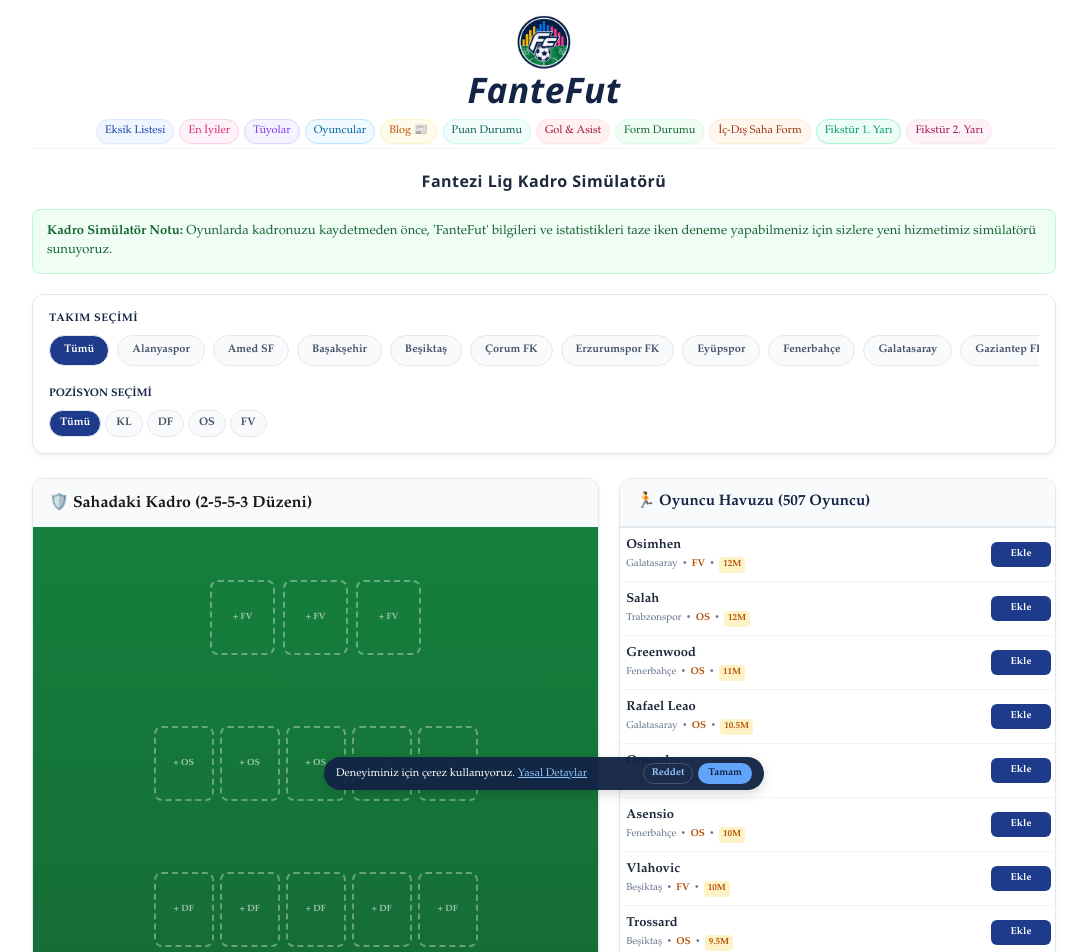
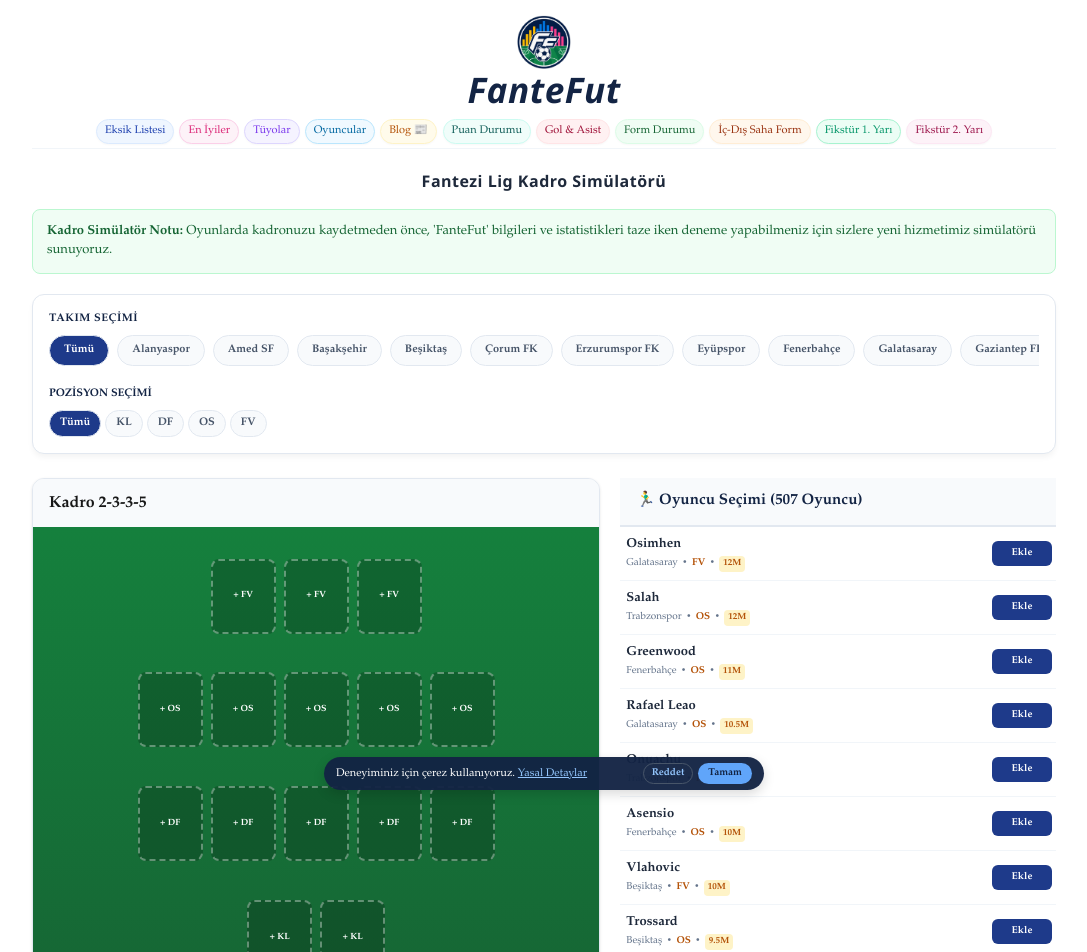
Before and after one commit to fantefut/fantefut, a Next.js app: page /kadronu-dene in a window 1280 px wide. Shown: the top 952 px of the page, without its empty margins (96-1183 px from the left). Built offline with nearby package versions, Linux system fonts and the light colour scheme.

Commit message:
style: kadro deneme sayfa boyutları esitlendi ve pozisyon emojileri eklendi

```diff
--- a/app/kadronu-dene/page.tsx
+++ b/app/kadronu-dene/page.tsx
@@ -227,133 +227,254 @@ export default function KadronuDenePage() {
   }}
 >
   <div style={{ backgroundColor: '#f8fafc', padding: '12px 16px', fontWeight: 'bold', display: 'flex', justifyContent: 'between' }}>
-      <span>🛡️ Sahadaki Kadro (2-5-5-3 Düzeni)</span>
+    {/* 3. Madde uyarınca başlığı sadeleştirdik */}
+    <span>Kadro 2-3-3-5</span>
     {/* Kalan Bütçe alanı buraya gelecek */}
   </div>
 
             {/* YEŞİL SAHA ALANI (Yedek kulübesiz direkt 15 kişi) */}
   <div style={{
     background: 'linear-gradient(to bottom, #15803d, #166534)',
-              padding: '30px 10px', display: 'flex', flexDirection: 'column', gap: '25px', position: 'relative', minHeight: '620px', justifyContent: 'space-around'
+    padding: '20px 10px',
+    display: 'flex',
+    flexDirection: 'column',
+    gap: '15px',
+    position: 'relative',
+    minHeight: '480px', // Reklam için güvenli alan
+    justifyContent: 'space-around' // Satırları sahaya dengeli dağıtması için koruduk
   }}>
 
              {/* 1. Satır: Forvet Satırı (Maks 3 Oyuncu) */}
 <div style={{ display: 'flex', justifyContent: 'center', gap: '8px' }}>
   {getPlayersByPosition("FV").map((p) => (
     <div key={p.id} style={{ textAlign: 'center', width: '65px' }}>
-      <div style={{ backgroundColor: '#1e293b', color: '#ffffff', fontSize: '13px', width: '35px', height: '35px', borderRadius: '50%', display: 'flex', alignItems: 'center', justifyContent: 'center', fontWeight: 'bold', margin: '0 auto' }}>
-        {p.name ? p.name[0] : 'F'}
+      {/* Baş harf alanı kalktı, yerine sabit ⚽ emojisi geldi */}
+      <div style={{ display: 'flex', alignItems: 'center', justifyContent: 'center', backgroundColor: '#1e293b', color: '#ffffff', fontSize: '16px', width: '65px', height: '40px', borderRadius: '8px' }}>
+        ⚽
       </div>
-      <div style={{ backgroundColor: 'rgba(0,0,0,0.85)', color: '#fff', fontSize: '9px', fontWeight: 'bold', padding: '1px 3px', borderRadius: '4px', marginTop: '3px', overflow: 'hidden', textOverflow: 'ellipsis', whiteSpace: 'nowrap' }}>
+
+      {/* Oyuncu İsmi */}
+      <div style={{ backgroundColor: 'rgba(0,0,0,0.85)', color: '#fff', fontSize: '9px', fontWeight: 'bold', padding: '2px 3px', borderRadius: '4px', marginTop: '2px', overflow: 'hidden', textOverflow: 'ellipsis', whiteSpace: 'nowrap' }}>
         {p.name}
       </div>
+
+      {/* Fiyat Alanı */}
       <div style={{ color: '#fef08a', fontSize: '9px', fontWeight: 'bold', marginTop: '1px' }}>{p.price}M</div>
-      <button onClick={() => removePlayer(p)} style={{ backgroundColor: '#ef4444', color: '#fff', border: 'none', fontSize: '8px', padding: '1px 4px', borderRadius: '3px', marginTop: '2px', cursor: 'pointer' }}>X</button>
+
+      {/* Kaldır Butonu */}
+      <button
+        onClick={() => removePlayer(p)}
+        style={{ backgroundColor: '#ef4444', color: '#ffffff', border: 'none', fontSize: '8px', padding: '1px 4px', borderRadius: '4px', marginTop: '2px', width: '100%', cursor: 'pointer', fontWeight: 'bold' }}
+      >
+        Kaldır
+      </button>
     </div>
   ))}
 
+  {/* Boş Forvet Alanları (Genişlik ve Yükseklik Dolu Kartlarla Birebir Eşitlendi) */}
   {Array.from({ length: 3 - getPlayersByPosition("FV").length }).map((_, i) => (
     <div
       key={i}
       onClick={() => setSeciliPozisyon("FV")}
-      style={{ border: '2px dashed rgba(255,255,255,0.35)', borderRadius: '8px', width: '65px', height: '75px', display: 'flex', alignItems: 'center', justifyContent: 'center', color: 'rgba(255,255,255,0.6)', fontSize: '9px', fontWeight: 'bold', cursor: 'pointer' }}
+      style={{
+        border: '2px dashed rgba(255,255,255,0.35)',
+        borderRadius: '8px',
+        width: '65px',
+        height: '75px',
+        display: 'flex',
+        flexDirection: 'column',
+        alignItems: 'center',
+        justifyContent: 'center',
+        color: '#ffffff',
+        fontSize: '9px',
+        fontWeight: 'bold',
+        cursor: 'pointer',
+        backgroundColor: 'rgba(0,0,0,0.2)'
+      }}
     >
-      + FV
-    </div>
-  ))}
-</div>
-
-              {/* 2. Satır: Orta Saha Satırı (Maks 5 Oyuncu) */}
-<div style={{ display: 'flex', justifyContent: 'center', gap: '6px' }}>
-  {getPlayersByPosition("OS").map((p) => (
-    <div key={p.id} style={{ textAlign: 'center', width: '60px' }}>
-      <div style={{ backgroundColor: '#1e293b', color: '#ffffff', fontSize: '13px', width: '35px', height: '35px', borderRadius: '50%', display: 'flex', alignItems: 'center', justifyContent: 'center', fontWeight: 'bold', margin: '0 auto' }}>
-        {p.name ? p.name : 'O'}
-      </div>
-      <div style={{ backgroundColor: 'rgba(0,0,0,0.85)', color: '#fff', fontSize: '9px', fontWeight: 'bold', padding: '1px 3px', borderRadius: '4px', marginTop: '3px', overflow: 'hidden', textOverflow: 'ellipsis', whiteSpace: 'nowrap' }}>
-        {p.name}
-      </div>
-      <div style={{ color: '#fef08a', fontSize: '9px', fontWeight: 'bold', marginTop: '1px' }}>{p.price}M</div>
-      <button onClick={() => removePlayer(p)} style={{ backgroundColor: '#ef4444', color: '#fff', border: 'none', fontSize: '8px', padding: '1px 4px', borderRadius: '3px', marginTop: '2px', cursor: 'pointer' }}>X</button>
-    </div>
-  ))}
-
-  {Array.from({ length: 5 - getPlayersByPosition("OS").length }).map((_, i) => (
-    <div
-      key={i}
-      onClick={() => setSeciliPozisyon("OS")}
-      style={{ border: '2px dashed rgba(255,255,255,0.35)', borderRadius: '8px', width: '60px', height: '75px', display: 'flex', alignItems: 'center', justifyContent: 'center', color: 'rgba(255,255,255,0.6)', fontSize: '9px', fontWeight: 'bold', cursor: 'pointer' }}
-    >
-      + OS
+      <span>+ FV</span>
     </div>
   ))}
 </div>
 
 
-              {/* 3. Satır: Defans Satırı (Maks 5 Oyuncu) */}
-<div style={{ display: 'flex', justifyContent: 'center', gap: '6px' }}>
-  {getPlayersByPosition("DF").map((p) => (
-    <div key={p.id} style={{ textAlign: 'center', width: '60px' }}>
-      <div style={{ backgroundColor: '#1e293b', color: '#ffffff', fontSize: '13px', width: '35px', height: '35px', borderRadius: '50%', display: 'flex', alignItems: 'center', justifyContent: 'center', fontWeight: 'bold', margin: '0 auto' }}>
-        {p.name ? p.name : 'D'}
+              {/* 2. Satır: Orta Saha Satırı (Maks 5 Oyuncu) */}
+<div style={{ display: 'flex', justifyContent: 'center', gap: '8px' }}>
+  {getPlayersByPosition("OS").map((p) => (
+    <div key={p.id} style={{ textAlign: 'center', width: '65px' }}>
+      {/* Baş harf yuvarlağı kalktı, yerine tam isabet 🎯 emojisi geldi */}
+      <div style={{ display: 'flex', alignItems: 'center', justifyContent: 'center', backgroundColor: '#1e293b', color: '#ffffff', fontSize: '16px', width: '65px', height: '40px', borderRadius: '8px' }}>
+        🎯
       </div>
-      <div style={{ backgroundColor: 'rgba(0,0,0,0.85)', color: '#fff', fontSize: '9px', fontWeight: 'bold', padding: '1px 3px', borderRadius: '4px', marginTop: '3px', overflow: 'hidden', textOverflow: 'ellipsis', whiteSpace: 'nowrap' }}>
+
+      {/* Oyuncu İsmi */}
+      <div style={{ backgroundColor: 'rgba(0,0,0,0.85)', color: '#fff', fontSize: '9px', fontWeight: 'bold', padding: '2px 3px', borderRadius: '4px', marginTop: '2px', overflow: 'hidden', textOverflow: 'ellipsis', whiteSpace: 'nowrap' }}>
         {p.name}
       </div>
+
+      {/* Fiyat Alanı */}
       <div style={{ color: '#fef08a', fontSize: '9px', fontWeight: 'bold', marginTop: '1px' }}>{p.price}M</div>
-      <button onClick={() => removePlayer(p)} style={{ backgroundColor: '#ef4444', color: '#fff', border: 'none', fontSize: '8px', padding: '1px 4px', borderRadius: '3px', marginTop: '2px', cursor: 'pointer' }}>X</button>
+
+      {/* Kaldır Butonu */}
+      <button
+        onClick={() => removePlayer(p)}
+        style={{ backgroundColor: '#ef4444', color: '#ffffff', border: 'none', fontSize: '8px', padding: '1px 4px', borderRadius: '4px', marginTop: '2px', width: '100%', cursor: 'pointer', fontWeight: 'bold' }}
+      >
+        Kaldır
+      </button>
     </div>
   ))}
 
+  {/* Boş Orta Saha Alanları (Boyutlar ve genişlik 65px olarak eşitlendi) */}
+  {Array.from({ length: 5 - getPlayersByPosition("OS").length }).map((_, i) => (
+    <div
+      key={i}
+      onClick={() => setSeciliPozisyon("OS")}
+      style={{
+        border: '2px dashed rgba(255,255,255,0.35)',
+        borderRadius: '8px',
+        width: '65px',
+        height: '75px',
+        display: 'flex',
+        flexDirection: 'column',
+        alignItems: 'center',
+        justifyContent: 'center',
+        color: '#ffffff',
+        fontSize: '9px',
+        fontWeight: 'bold',
+        cursor: 'pointer',
+        backgroundColor: 'rgba(0,0,0,0.2)'
+      }}
+    >
+      <span>+ OS</span>
+    </div>
+  ))}
+</div>
+
+
+
+              {/* 3. Satır: Defans Satırı (Maks 5 Oyuncu) */}
+<div style={{ display: 'flex', justifyContent: 'center', gap: '8px' }}>
+  {getPlayersByPosition("DF").map((p) => (
+    <div key={p.id} style={{ textAlign: 'center', width: '65px' }}>
+      {/* Baş harf yuvarlağı yerine koruyucu 🛡️ emojisi ve eşitlenmiş kart alanı */}
+      <div style={{ display: 'flex', alignItems: 'center', justifyContent: 'center', backgroundColor: '#1e293b', color: '#ffffff', fontSize: '16px', width: '65px', height: '40px', borderRadius: '8px' }}>
+        🛡️
+      </div>
+
+      {/* Oyuncu İsmi */}
+      <div style={{ backgroundColor: 'rgba(0,0,0,0.85)', color: '#fff', fontSize: '9px', fontWeight: 'bold', padding: '2px 3px', borderRadius: '4px', marginTop: '2px', overflow: 'hidden', textOverflow: 'ellipsis', whiteSpace: 'nowrap' }}>
+        {p.name}
+      </div>
+
+      {/* Fiyat Alanı */}
+      <div style={{ color: '#fef08a', fontSize: '9px', fontWeight: 'bold', marginTop: '1px' }}>{p.price}M</div>
+
+      {/* Kaldır Butonu */}
+      <button
+        onClick={() => removePlayer(p)}
+        style={{ backgroundColor: '#ef4444', color: '#ffffff', border: 'none', fontSize: '8px', padding: '1px 4px', borderRadius: '4px', marginTop: '2px', width: '100%', cursor: 'pointer', fontWeight: 'bold' }}
+      >
+        Kaldır
+      </button>
+    </div>
+  ))}
+
+  {/* Boş Defans Alanları (Genişlik ve boyutlar diğer satırlarla birebir eşitlendi) */}
   {Array.from({ length: 5 - getPlayersByPosition("DF").length }).map((_, i) => (
     <div
       key={i}
       onClick={() => setSeciliPozisyon("DF")}
-      style={{ border: '2px dashed rgba(255,255,255,0.35)', borderRadius: '8px', width: '60px', height: '75px', display: 'flex', alignItems: 'center', justifyContent: 'center', color: 'rgba(255,255,255,0.6)', fontSize: '9px', fontWeight: 'bold', cursor: 'pointer' }}
+      style={{
+        border: '2px dashed rgba(255,255,255,0.35)',
+        borderRadius: '8px',
+        width: '65px',
+        height: '75px',
+        display: 'flex',
+        flexDirection: 'column',
+        alignItems: 'center',
+        justifyContent: 'center',
+        color: '#ffffff',
+        fontSize: '9px',
+        fontWeight: 'bold',
+        cursor: 'pointer',
+        backgroundColor: 'rgba(0,0,0,0.2)'
+      }}
     >
-      + DF
+      <span>+ DF</span>
     </div>
   ))}
 </div>
+
 
 
               {/* 4. Satır: Kaleci Satırı (Maks 2 Oyuncu) */}
 <div style={{ display: 'flex', justifyContent: 'center', gap: '8px' }}>
   {getPlayersByPosition("KL").map((p) => (
     <div key={p.id} style={{ textAlign: 'center', width: '65px' }}>
-      <div style={{ backgroundColor: '#1e293b', color: '#ffffff', fontSize: '13px', width: '35px', height: '35px', borderRadius: '50%', display: 'flex', alignItems: 'center', justifyContent: 'center', fontWeight: 'bold', margin: '0 auto' }}>
-        {p.name ? p.name : 'K'}
+      {/* Baş harf yuvarlağı yerine koruyucu 🧤 emojisi ve eşitlenmiş kart alanı */}
+      <div style={{ display: 'flex', alignItems: 'center', justifyContent: 'center', backgroundColor: '#1e293b', color: '#ffffff', fontSize: '16px', width: '65px', height: '40px', borderRadius: '8px' }}>
+        🧤
       </div>
-      <div style={{ backgroundColor: 'rgba(0,0,0,0.85)', color: '#fff', fontSize: '9px', fontWeight: 'bold', padding: '1px 3px', borderRadius: '4px', marginTop: '3px', overflow: 'hidden', textOverflow: 'ellipsis', whiteSpace: 'nowrap' }}>
+
+      {/* Oyuncu İsmi */}
+      <div style={{ backgroundColor: 'rgba(0,0,0,0.85)', color: '#fff', fontSize: '9px', fontWeight: 'bold', padding: '2px 3px', borderRadius: '4px', marginTop: '2px', overflow: 'hidden', textOverflow: 'ellipsis', whiteSpace: 'nowrap' }}>
         {p.name}
       </div>
+
+      {/* Fiyat Alanı */}
       <div style={{ color: '#fef08a', fontSize: '9px', fontWeight: 'bold', marginTop: '1px' }}>{p.price}M</div>
-      <button onClick={() => removePlayer(p)} style={{ backgroundColor: '#ef4444', color: '#fff', border: 'none', fontSize: '8px', padding: '1px 4px', borderRadius: '3px', marginTop: '2px', cursor: 'pointer' }}>X</button>
+
+      {/* Kaldır Butonu */}
+      <button
+        onClick={() => removePlayer(p)}
+        style={{ backgroundColor: '#ef4444', color: '#ffffff', border: 'none', fontSize: '8px', padding: '1px 4px', borderRadius: '4px', marginTop: '2px', width: '100%', cursor: 'pointer', fontWeight: 'bold' }}
+      >
+        Kaldır
+      </button>
     </div>
   ))}
 
+  {/* Boş Kaleci Alanları (Genişlik ve boyutlar diğer tüm pozisyonlarla tamamen aynı) */}
   {Array.from({ length: 2 - getPlayersByPosition("KL").length }).map((_, i) => (
     <div
       key={i}
       onClick={() => setSeciliPozisyon("KL")}
-      style={{ border: '2px dashed rgba(255,255,255,0.35)', borderRadius: '8px', width: '65px', height: '75px', display: 'flex', alignItems: 'center', justifyContent: 'center', color: 'rgba(255,255,255,0.6)', fontSize: '9px', fontWeight: 'bold', cursor: 'pointer' }}
+      style={{
+        border: '2px dashed rgba(255,255,255,0.35)',
+        borderRadius: '8px',
+        width: '65px',
+        height: '75px',
+        display: 'flex',
+        flexDirection: 'column',
+        alignItems: 'center',
+        justifyContent: 'center',
+        color: '#ffffff',
+        fontSize: '9px',
+        fontWeight: 'bold',
+        cursor: 'pointer',
+        backgroundColor: 'rgba(0,0,0,0.2)'
+      }}
     >
-      + KL
+      <span>+ KL</span>
     </div>
   ))}
 </div>
 
 
+
             </div>
           </div>
 
-          {/* 🏃 SAĞ TARAF: FİYATA GÖRE AZALAN OYUNCU HAVUZU */}
-          <div className="flex-1" style={{ backgroundColor: '#ffffff', border: '1px solid #e2e8f0', borderRadius: '12px', overflow: 'hidden', boxShadow: '0 4px 6px -1px rgba(0,0,0,0.05)' }}>
+         {/* SAĞ TARAF: FİYATA GÖRE AZALAN OYUNCU HAVUZU */}
+<div className="flex-1 style={{backgroundColor: '#ffffff', border: '1px solid #e2e8f0', borderRadius: '12px', overflow: 'hidden', boxShadow: '0 4px 6px -1px rgba(0,0,0,0.05)' }}">
   <div style={{ backgroundColor: '#f8fafc', padding: '12px 16px', fontWeight: 'bold', color: '#132444', borderBottom: '2px solid #e2e8f0', fontSize: '0.95rem' }}>
-              🏃 Oyuncu Havuzu ({filtrelenmisVeSiraliPlayers.length} Oyuncu)
+    {/* 3. Madde: Başlığı daha kurumsal ve temiz hale getirdik */}
+    🏃‍♂️ Oyuncu Seçimi ({filtrelenmisVeSiraliPlayers.length} Oyuncu)
   </div>
 
-            <div style={{ maxHeight: '620px', overflowY: 'auto' }}>
+  {/* Yüksekliği sol kutuyla (yeşil saha) birebir eşitlemek için 480px yaptık */}
+  <div style={{ maxHeight: '480px', overflowY: 'auto' }}>
     <table style={{ width: '100%', borderCollapse: 'collapse', textAlign: 'left', fontSize: '12px', backgroundColor: '#ffffff' }}>
       <tbody>
         {filtrelenmisVeSiraliPlayers.map((player) => {
@@ -373,7 +494,8 @@ export default function KadronuDenePage() {
                   <span style={{ color: '#b45309', fontWeight: '800', backgroundColor: '#fef3c7', padding: '1px 4px', borderRadius: '4px', fontSize: '9px' }}>{player.price}M</span>
                 </div>
               </td>
-              {/* SAĞ SÜTUN: Buton Alanı (Genişletildi ve Rahatlatıldı) */}
+
+              {/* SAĞ SÜTUN: Buton Alanı */}
               <td style={{ padding: '8px 4px', textAlign: 'right', width: '70px' }}>
                 <button
                   onClick={() => addPlayer(player)}
@@ -397,12 +519,12 @@ export default function KadronuDenePage() {
               </td>
             </tr>
           );
-
         })}
       </tbody>
     </table>
   </div>
 </div>
+
 
         </div>
 
```
Lines whose indentation alone changed are shown as unchanged.
